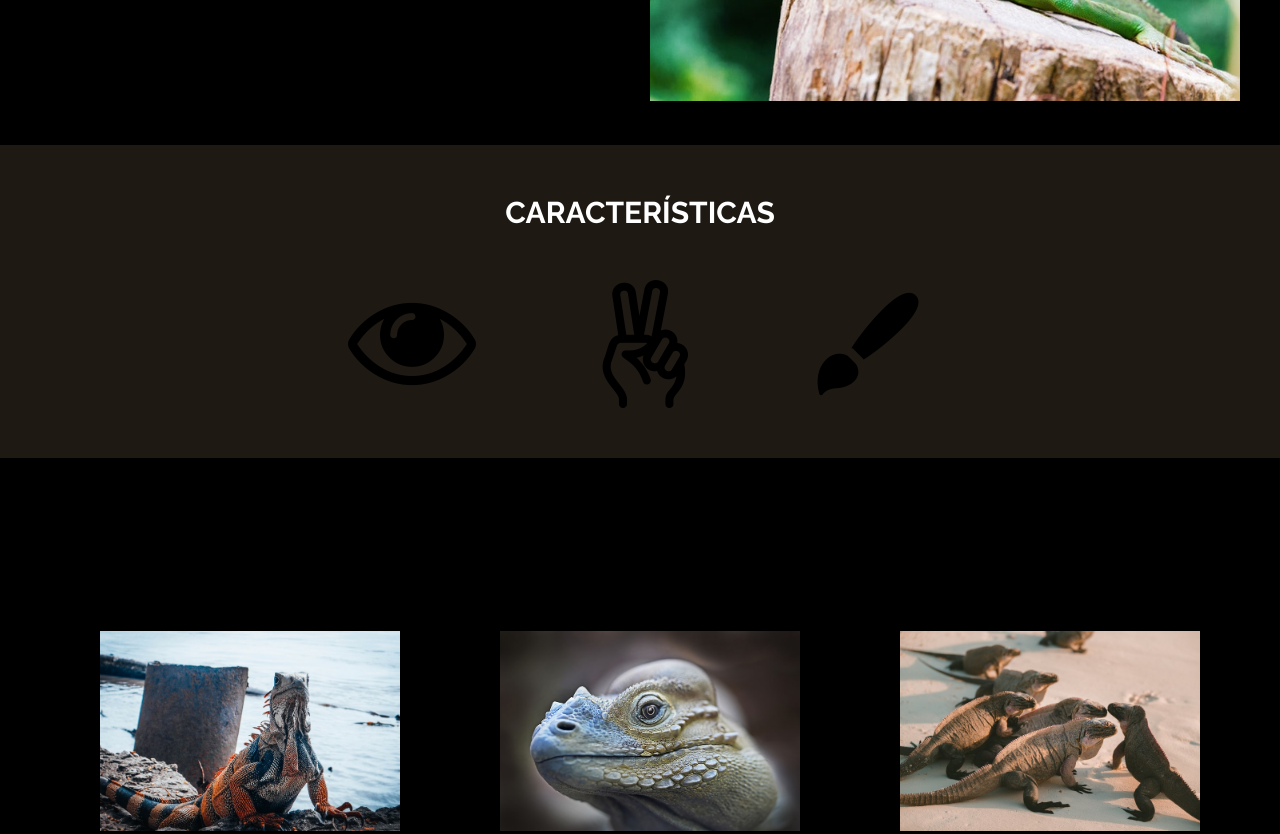
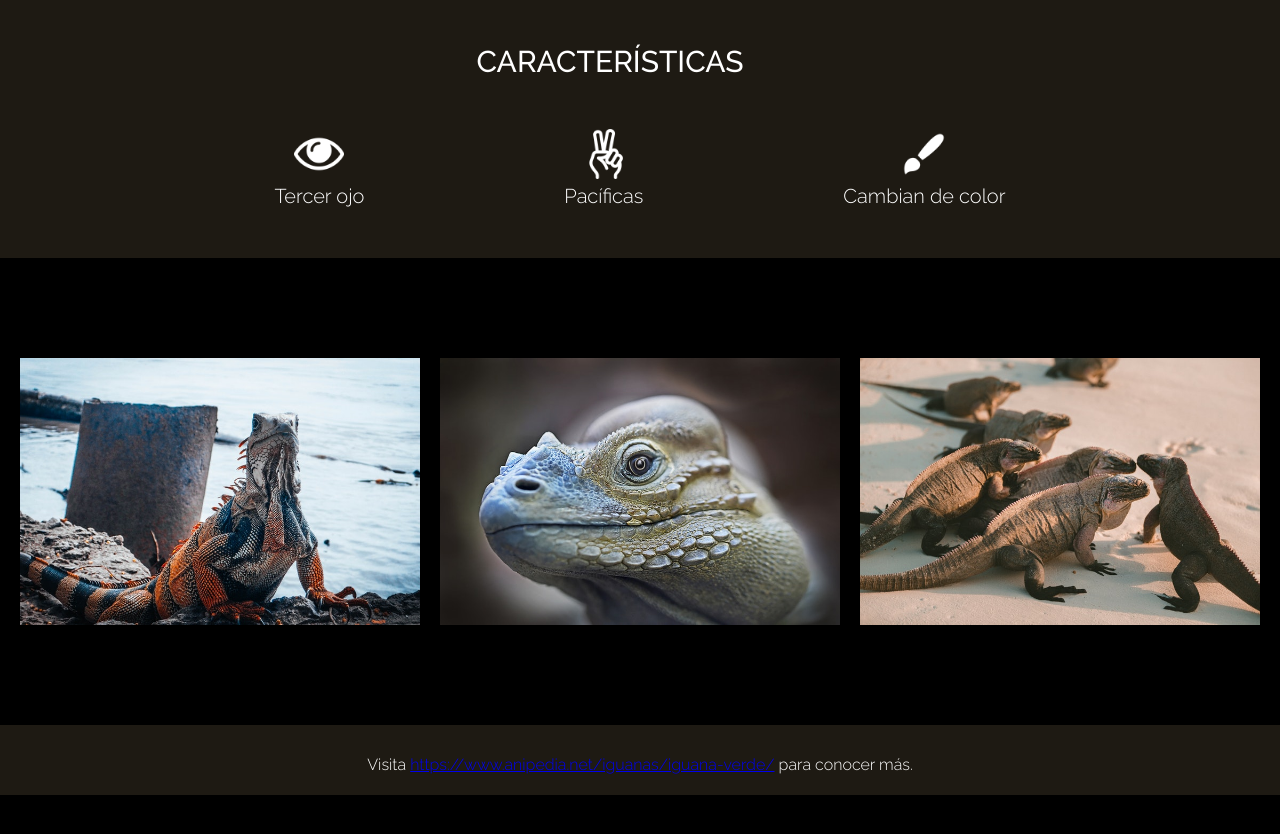
Before and after one commit to Richmontoya92/desafio-iguana-page, a plain HTML site: page index.html in a window 1280 px wide. Shown: the part 1120-1954 px from the top of the page. After the commit the page ends 1915 px from the top, so only its background shows below. Drawn offline with Linux system fonts and the light colour scheme.

Commit message:
creo que la página está terminada

```diff
--- a/assets/css/style.css
+++ b/assets/css/style.css
@@ -4,6 +4,7 @@
     box-sizing: border-box;
     margin: 0;
     padding: 0;
+}
 
     html, body {
         height: 100%;
@@ -18,10 +19,15 @@
 header {
         text-align: center;
         padding-bottom: 20px;
+
+    }
+
+header h1{
+        font-weight: 500;
     }
 
 header img{
-        width: 100%;
+        width: 90%;
         gap: 100px;
     }
 
@@ -43,7 +49,8 @@
 .parrafo {
         flex: 1;
         min-width: 280px;
-        text-aling: left;
+        text-align: left;
+        font-weight: 300;
     }
 
 .iguana-1 {
@@ -53,7 +60,7 @@
     }
 
 .iguana-1 img{
-        max-width: 100%;
+        max-width: 80%;
         height: auto;
     }
 
@@ -67,31 +74,45 @@
         font-size: 20px;
         padding-top: 50px;
         color: #FFFFFF;
+        justify-content: center;
     }
 
+.Caracteristicas h2{
+        justify-content: center;
+        padding-right: 60px;
+        font-weight: 500;
+    }
 .iconos {
         display: flex;
         justify-content: center;
-        gap: 100px;
+        gap: 200px;
         padding-top: 50px;
         padding-bottom: 50px;
+        font-weight: 300;
     }
 
-    .iconos img{
-        width: 10%;
-        max width: 300px;
-        height: 50%;
-        object-fit: cover;
+.icono1 img{
+        filter: invert(100%) sepia(8%) saturate(399%) hue-rotate(182deg) brightness(118%) contrast(100%);
+        max-width: 50px;
     }
 
+.icono2 img{
+        filter: invert(100%) sepia(8%) saturate(399%) hue-rotate(182deg) brightness(118%) contrast(100%);
+        max-width: 50px;
+    }
+
+.icono3 img{
+        filter: invert(100%) sepia(8%) saturate(399%) hue-rotate(182deg) brightness(118%) contrast(100%);
+        max-width: 50px;
+    }
+/* Imagenes de Iguana */
 .imagenes2 {
         display: flex;
         justify-content: center;
-        justify-content: space-evenly;
-        gap: 100px;
+        gap: 20px;
         margin: 100px 100px;
-        padding-top: 73px;
-        padding-bottom: 73px;
+        padding-top: px;
+        padding-bottom: px;
         padding-left: 0px;
         padding-right: 0px;
     }
@@ -101,6 +122,17 @@
         width: 100%;
         height: auto;
         object-fit: cover;
-        max-width: 300px;
+        max-width: 400px;
+    }
+/* Footer */
+.footer {
+    background-color: #1E1A13;
+    height: 70px;
+    text-align: center;
+    padding-top: 30px;
+    font-style: normal;
+}
 
+.footer h4{
+    font-weight: 300;
 }
--- a/index.html
+++ b/index.html
@@ -33,9 +33,21 @@
     <section class="Caracteristicas">
         <h2>CARACTERÍSTICAS</h2>
         <div class="iconos">
+            <div class="icono1">
             <img src="assets/img/icono1.png" alt="icono1">
+            <p>Tercer ojo</p>
+            </div>
+            <div class="icono2">
             <img src="assets/img/icono2.png" alt="icono2">
+            <p>Pacíficas</p>
+            </div>
+            <div class="icono3">
             <img src="assets/img/icono3.png" alt="icono3">
+            <p>Cambian de color</p>
+            </div>
+        </div>
+            <p></p>
+
         </div>
     </section>
 <!--Sección de imágenes-->
@@ -45,7 +57,7 @@
         <img src="assets/img/iguana-4.jpg" alt="cargando imagen">
     </section>
 <!--Footer-->
-    <footer>
+    <footer class="footer">
         <h4>Visita <a href="https://www.anipedia.net/iguanas/iguana-verde/">https://www.anipedia.net/iguanas/iguana-verde/</a> para conocer más.</h4>
     </footer>
 
```
Lines whose indentation alone changed are shown as unchanged.
